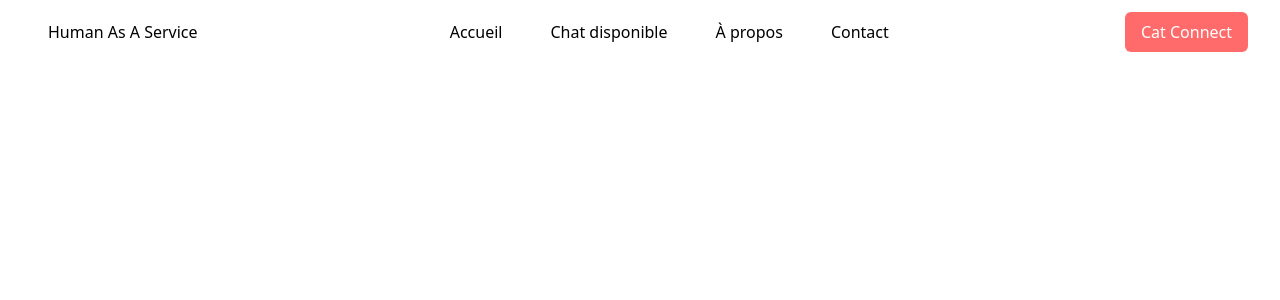
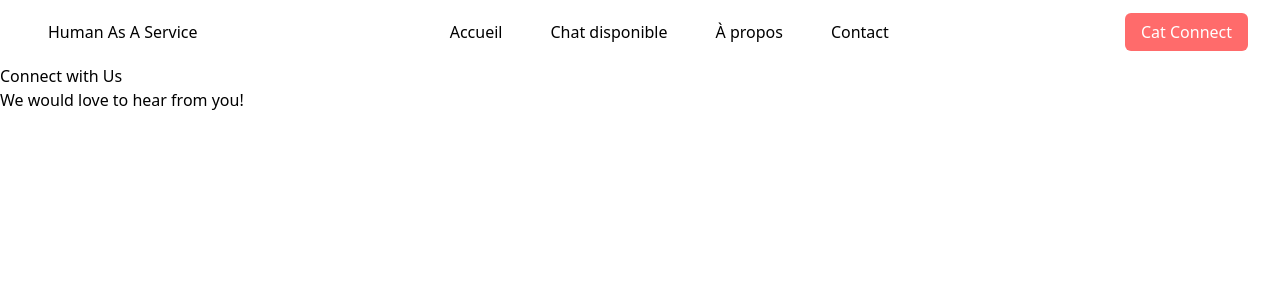
Before and after one commit to clemco23/human-as-a-service-, a React (Vite) app: page /connect in a window 1280 px wide. Shown: the top 300 px of the page. Built offline with nearby package versions, Linux system fonts and the light colour scheme.

Commit message:
Add ConnectPage and update routing in AppRouter; modify Header button to link to ConnectPage

```diff
--- a/src/App.tsx
+++ b/src/App.tsx
@@ -6,7 +6,7 @@ import ContactPage from './pages/contact'
 import SearchPage from './pages/searchPage'
 import Header from './components/molecules/header';
 import AboutPage from './pages/about';
-
+import ConnectPage from './pages/connect';
 function AppRouter() {
   return (
     <Router>
@@ -16,7 +16,7 @@ function AppRouter() {
         <Route path="/contact" element={<ContactPage />} />
         <Route path="/search" element={<SearchPage />} />
         <Route path="/about" element={<AboutPage />} />
-
+        <Route path="/connect" element={<ConnectPage />} />
       </Routes>
     </Router>
   );
--- a/src/components/molecules/header.tsx
+++ b/src/components/molecules/header.tsx
@@ -33,7 +33,7 @@ export default function Header() {
 
           {/* Cat Connect - Desktop */}
           <div className="hidden md:block">
-            <Button size="medium">
+            <Button size="medium" href='/connect'>
               Cat Connect
             </Button>
           </div>
--- /dev/null
+++ b/src/pages/connect.tsx
@@ -0,0 +1,8 @@
+export default function ConnectPage() {
+  return (
+    <div>
+      <h1>Connect with Us</h1>
+      <p>We would love to hear from you!</p>
+    </div>
+  );
+}
```
